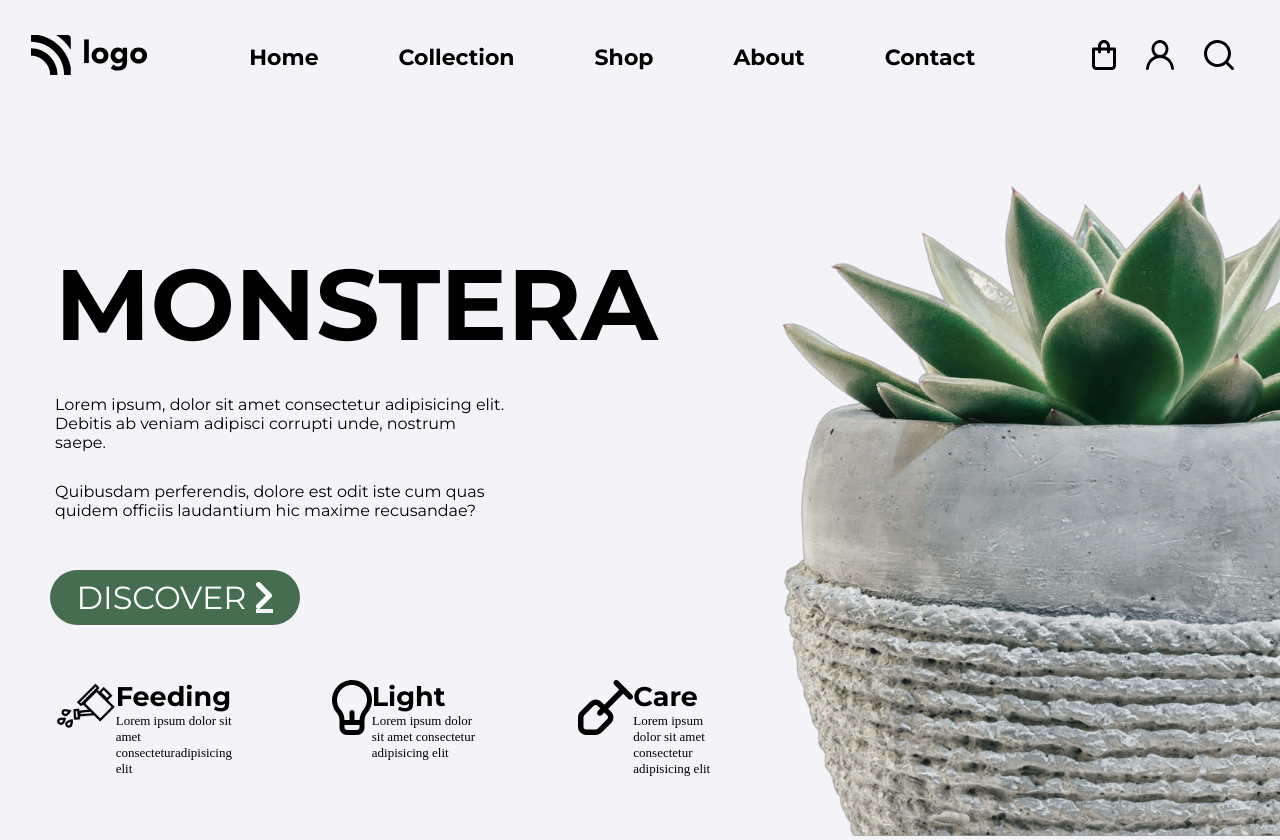
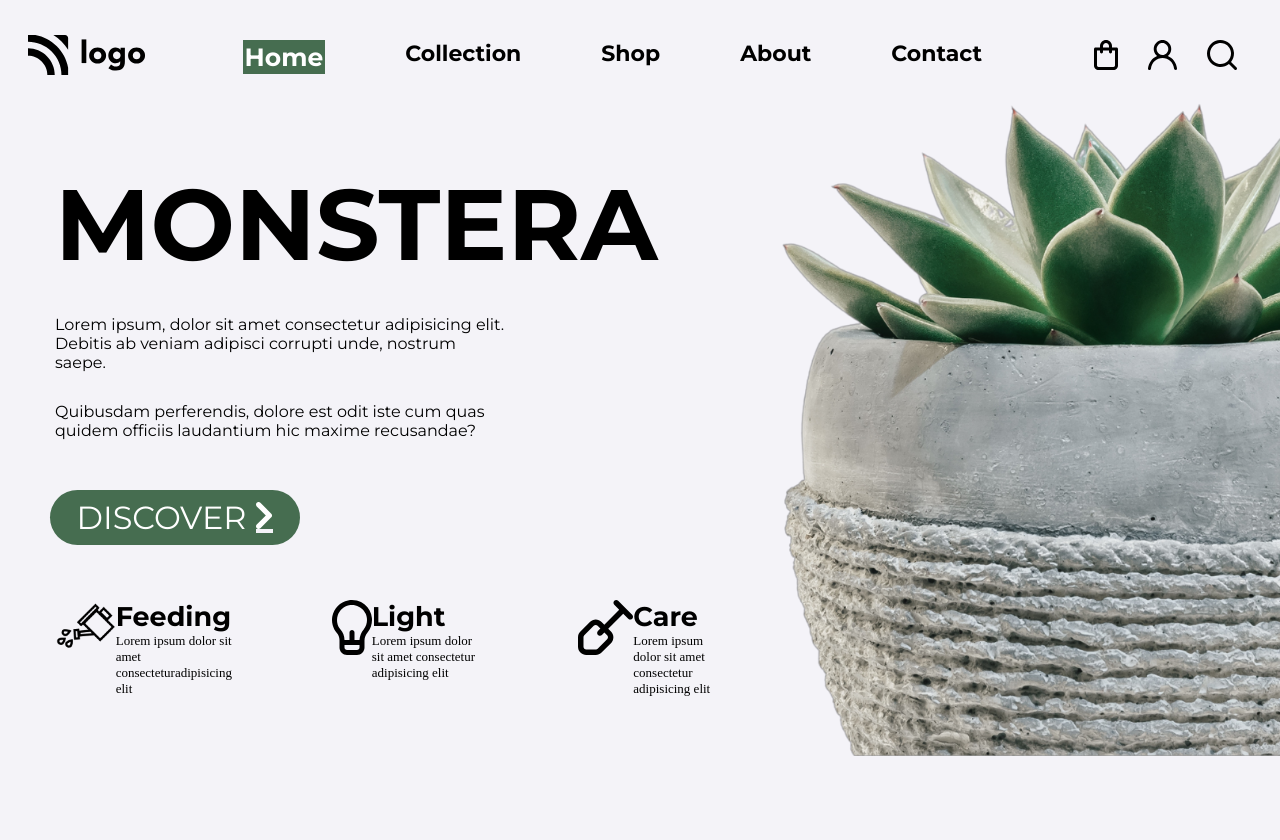
Before and after one commit to Piyushb790/Plant-Homepage-06, a plain HTML site: page index.html in a window 1280 px wide. In both pictures the pointer is over the element "Home". Drawn offline with Linux system fonts and the light colour scheme; a web font is replaced by a local one.

Commit message:
adding readme fiel

```diff
--- a/style.css
+++ b/style.css
@@ -24,8 +24,14 @@ nav {
 }
 #navMid div h4 {
   font-size: 22px;
-
   margin: 0 40px;
+  cursor: pointer;
+}
+#navMid div h4:hover{
+  padding: 2px;
+  background-color: #466d50;
+  color: #fff;
+  font-size: 25px;
 }
 #navFirst > img {
   height: 40px;
@@ -39,7 +45,7 @@ nav {
 }
 
 #midWhole {
-  margin-top: 100px;
+  margin-top: 20px;
   display: flex;
   align-items: center;
   margin-left: 50px;
@@ -84,7 +90,7 @@ div ul li:nth-child(4) {
   background-color: #466d50;
 }
 #midWholePart13 {
-   margin-left: -46px;
+  margin-left: -46px;
   margin-top: 50px;
   display: flex;
   justify-content: space-between;
```
Also changed, not shown: 1 other file.
